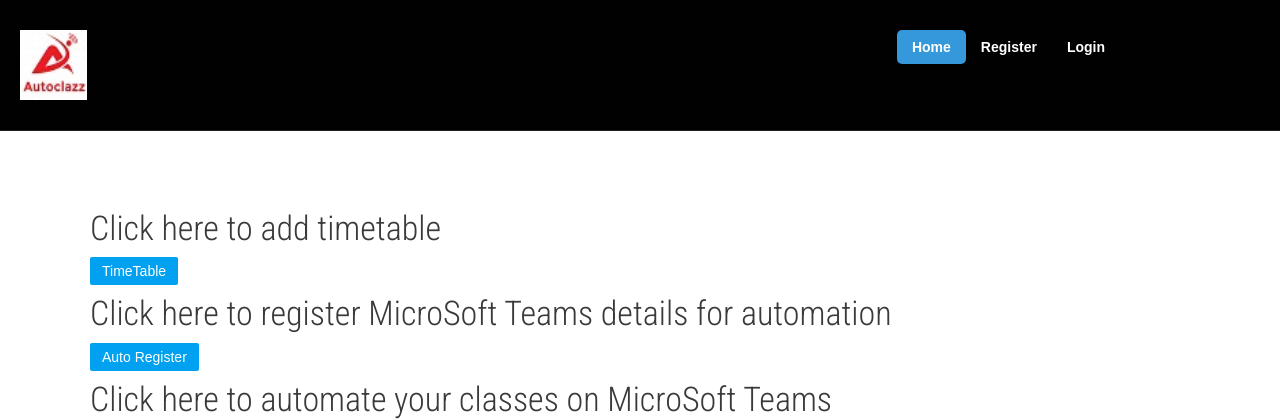
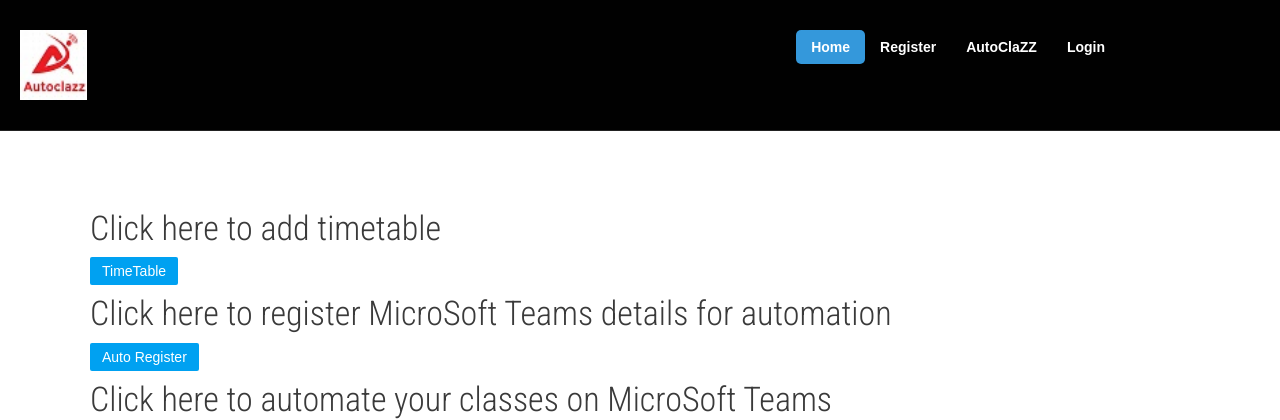
Before and after one commit to Ramadas-Kamat/student-portal, a Django app: page /view in a window 1280 px wide. Shown: the top 420 px of the page. Run offline with Django 3.2, Linux system fonts and the light colour scheme; some libraries are stand-ins or nearby versions.

Commit message:
Update base.html

```diff
--- a/templates/base.html
+++ b/templates/base.html
@@ -93,6 +93,8 @@
                         <li class="nav-item ml-auto">
                             <a class="nav-link" href="{% url 'register' %}">Register</a>
                         </li>
+                        <li><a href="/view">AutoClaZZ</a></li>
+
                         {% if user.is_authenticated %}
                         <li class="nav-item ml-auto">
                             <a class="nav-link" href="{% url 'logout' %}">Logout</a>
```
